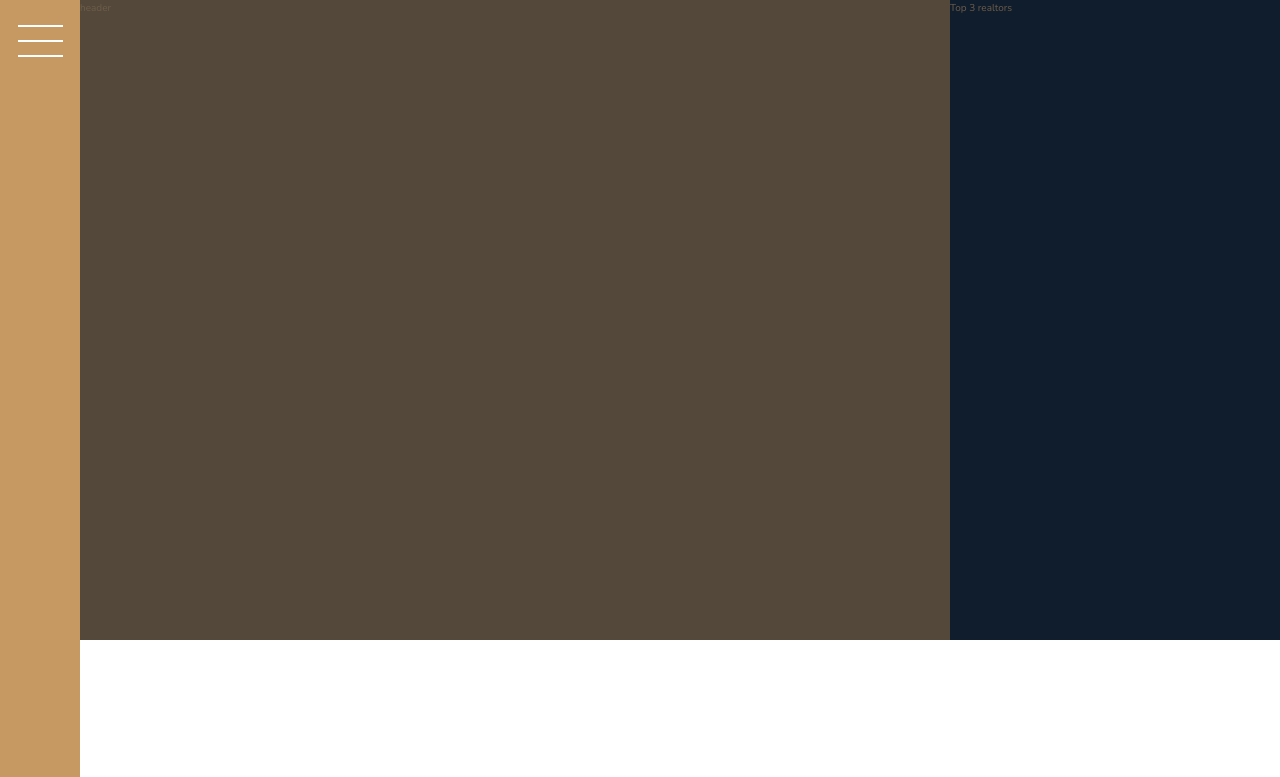
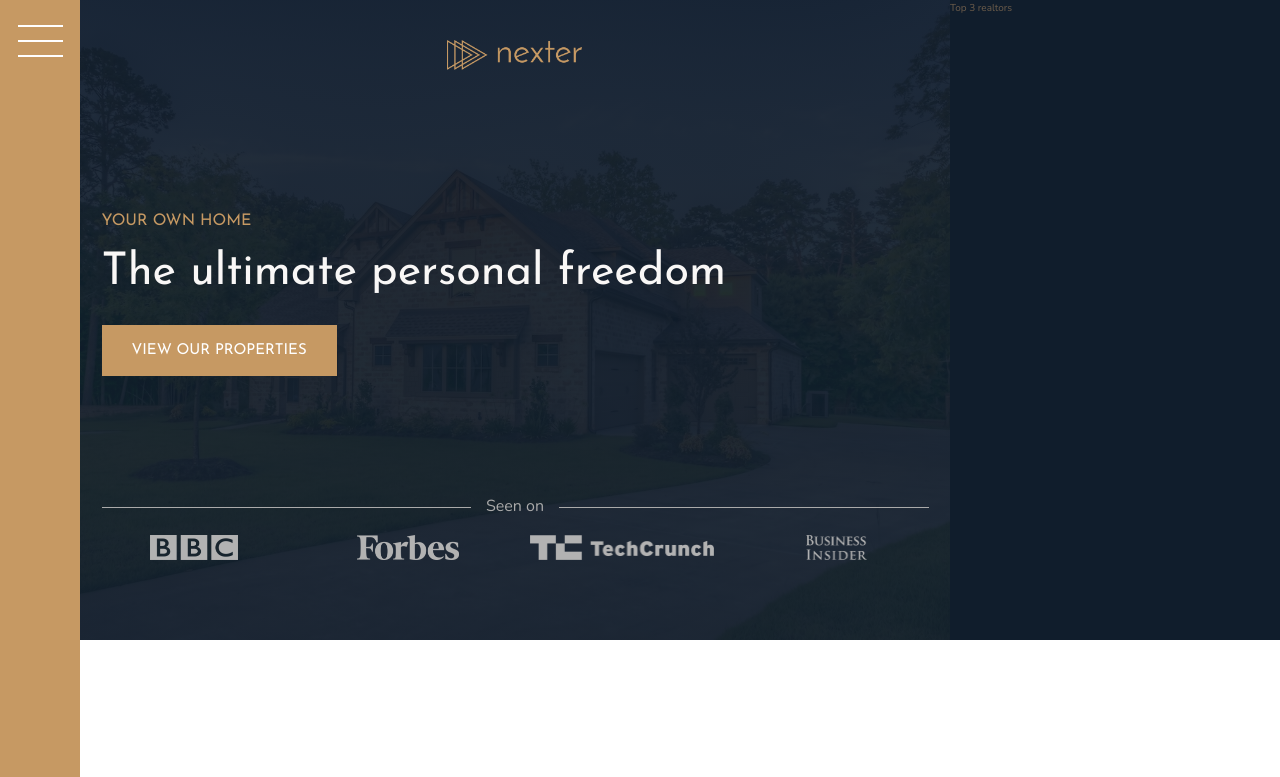
Before and after one commit to Podexus23/04-Nexter, a website: page index.html in a window 1280 px wide. Shown: the top 777 px of the page. Drawn offline with nearby package versions, Linux system fonts and the light colour scheme.

Commit message:
feat: header

```diff
--- a/index.html
+++ b/index.html
@@ -18,7 +18,19 @@
       <button class="nav-btn"></button>
     </div>
 
-    <header class="header">header</header>
+    <header class="header">
+      <img src="img/logo.png" alt="nexter logo" class="header__logo" />
+      <h3 class="heading-3">Your own home</h3>
+      <h1 class="heading-1">The ultimate personal freedom</h1>
+      <button class="btn header__btn">View our properties</button>
+      <div class="header__seenon-text">Seen on</div>
+      <div class="header__seenon-logos">
+        <img src="img/logo-bbc.png" alt="Seen on logo 1" />
+        <img src="img/logo-forbes.png" alt="Seen on logo 2" />
+        <img src="img/logo-techcrunch.png" alt="Seen on logo 3" />
+        <img src="img/logo-bi.png" alt="Seen on logo 4" />
+      </div>
+    </header>
 
     <div class="realtors">Top 3 realtors</div>
 
--- a/sass/_header.scss
+++ b/sass/_header.scss
@@ -1,4 +1,65 @@
 .header {
   background-color: $color-grey-dark-1;
   grid-column: full-start / col-end 6;
+  background-image: linear-gradient(
+      rgba($color-secondary, 0.93),
+      rgba($color-secondary, 0.93)
+    ),
+    url(../img/hero.jpeg);
+  background-position: center;
+  background-size: cover;
+  padding: 8rem;
+  padding-top: 4rem;
+
+  display: grid;
+  grid-template-rows: 1fr -webkit-min-content 6rem 1fr;
+  grid-template-rows: 1fr min-content 6rem 1fr;
+  grid-template-columns: -webkit-max-content;
+  grid-template-columns: max-content;
+  row-gap: 1.5rem;
+  justify-content: center;
+
+  &__logo {
+    height: 3rem;
+    justify-self: center;
+  }
+
+  &__btn {
+    align-self: start;
+    justify-self: start;
+  }
+
+  &__seenon-text {
+    display: grid;
+
+    font-size: 1.6rem;
+    color: $color-grey-light-2;
+    grid-template-columns: 1fr -webkit-max-content 1fr;
+    grid-template-columns: 1fr max-content 1fr;
+    align-items: center;
+    -moz-column-gap: 1.5rem;
+    column-gap: 1.5rem;
+
+    &::before,
+    &::after {
+      content: "";
+      height: 1px;
+      display: block;
+      background-color: currentColor;
+    }
+  }
+
+  &__seenon-logos {
+    display: grid;
+    grid-template-columns: repeat(4, 1fr);
+    -moz-column-gap: 3rem;
+    column-gap: 3rem;
+    justify-items: center;
+
+    img {
+      height: 2.5rem;
+      -webkit-filter: brightness(70%);
+      filter: brightness(70%);
+    }
+  }
 }
--- a/sass/_typography.scss
+++ b/sass/_typography.scss
@@ -5,6 +5,9 @@
 
 .heading-1 {
   @extend %heading;
+  font-size: 4.5rem;
+  color: $color-grey-light-1;
+  line-height: 1;
 }
 
 .heading-2 {
```
Also changed, not shown: css/style.css.
